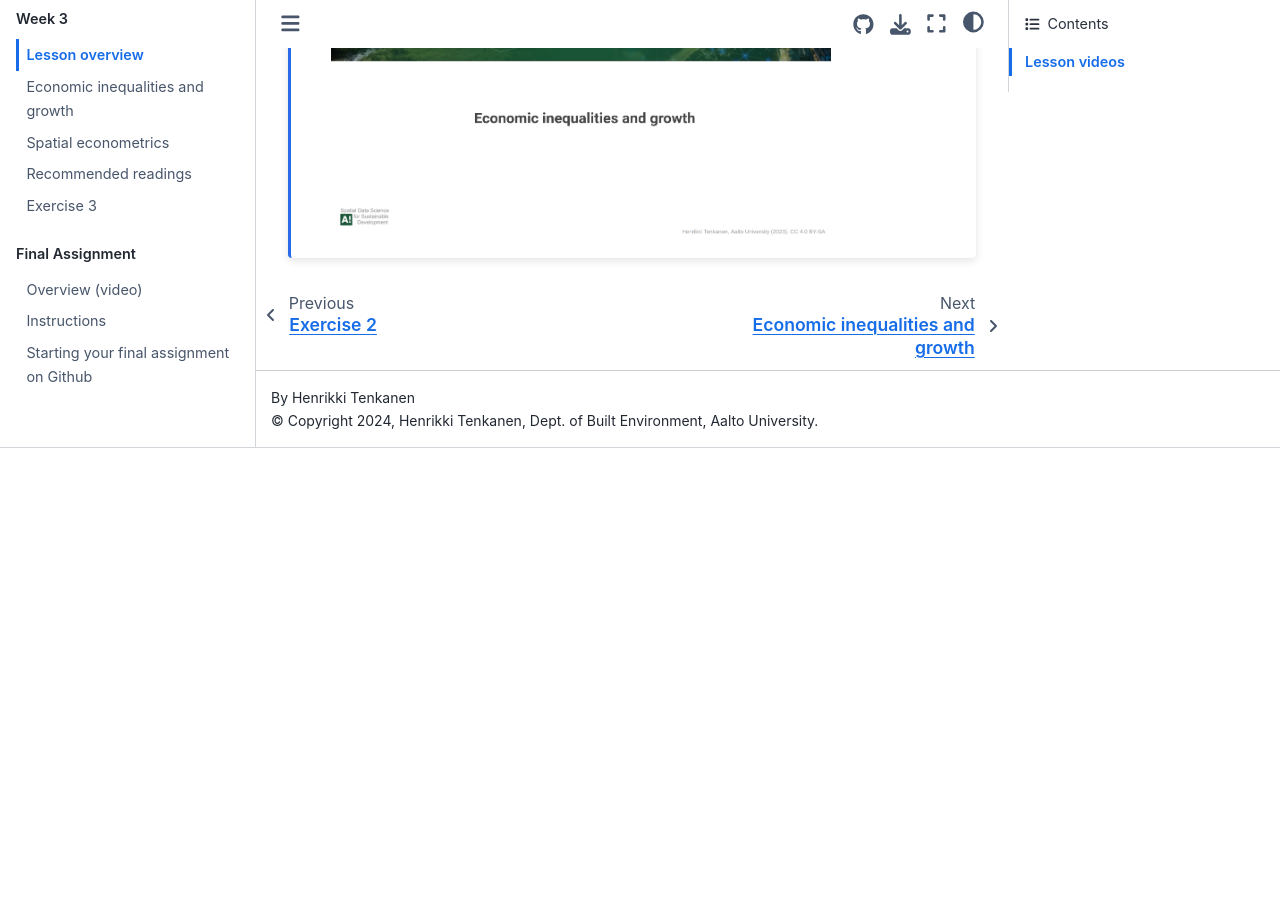
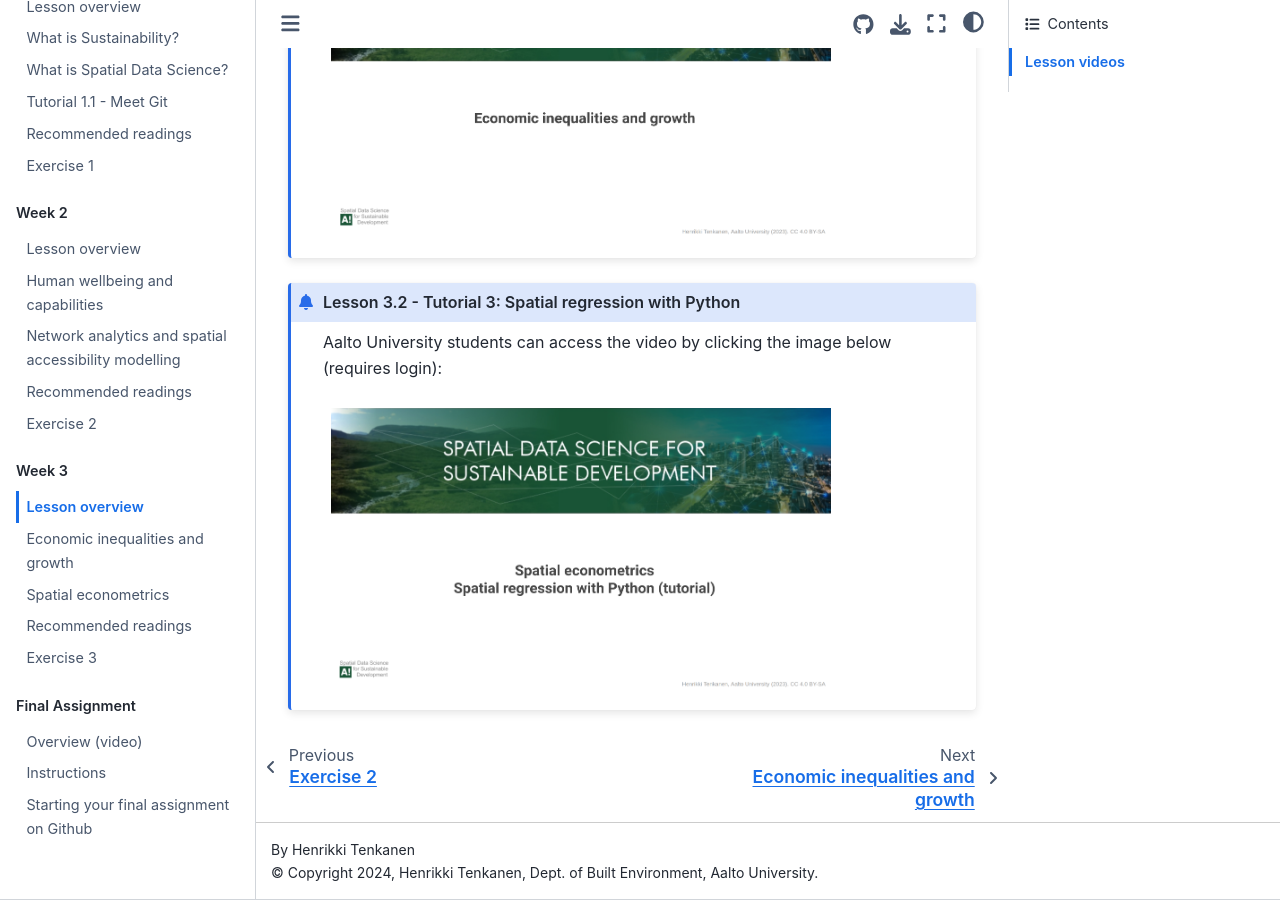
Before and after one commit to AaltoGIS/Sustainability-GIS, a Sphinx documentation site: the page built from source/lessons/L3/overview.rst, in a window 1280 px wide and 900 px high, scrolled down 572 px. Built offline with Sphinx 7.4.7 and the Sphinx Book theme 1.1.4, drawn with Linux system fonts in a browser that asks for light colours; pages that are not in the unit, such as notebooks, are missing from menus; before the commit the page ends 1020 px from its top, so only the background shows below that.

Commit message:
Add tutorial 3 video

```diff
--- a/source/lessons/L3/overview.rst
+++ b/source/lessons/L3/overview.rst
@@ -20,9 +20,11 @@ Lesson videos
         :width: 500px
         :align: left
 
-.. .. admonition:: Lesson 3.2 - Spatial econometrics; Spatial regression with Python (tutorial)
+.. admonition:: Lesson 3.2 - Tutorial 3: Spatial regression with Python
+
     Aalto University students can access the video by clicking the image below (requires login):
+
     .. figure:: img/SDS4SD_Lesson_4.2.png
-        :target: https://aalto.cloud.panopto.eu/Panopto/Pages/Viewer.aspx?id=71e8dde5-5122-4500-9f21-afa100f2f703
+        :target: https://aalto.cloud.panopto.eu/Panopto/Pages/Viewer.aspx?id=9ae42f43-dd91-4933-b354-b10200ccbbaf
         :width: 500px
         :align: left
```
